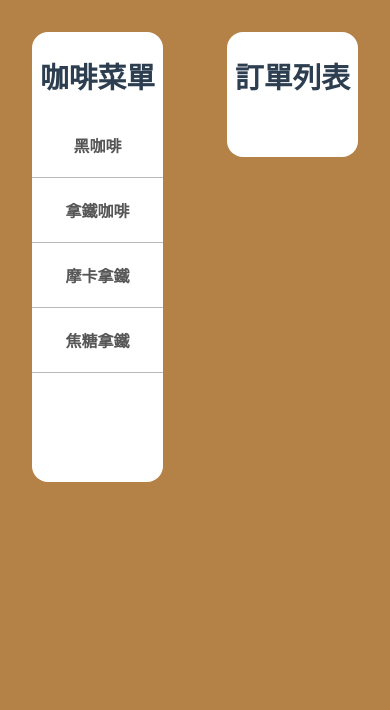
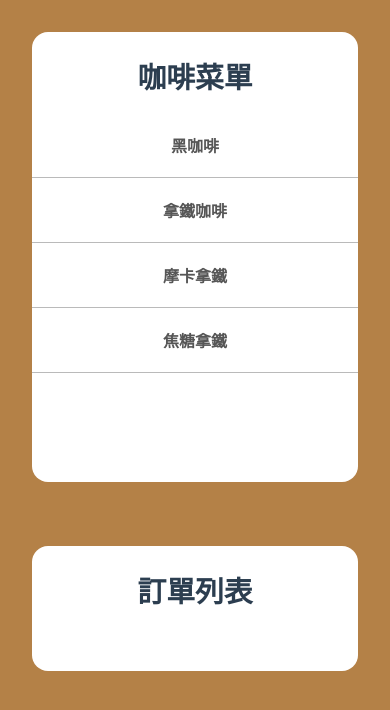
Before and after one commit to FunTonw/coffee_list, a Vue app: page /#/ in a window 390 px wide. Shown: the top 710 px of the page. Built offline with nearby package versions, Linux system fonts and the light colour scheme.

Commit message:
add: RWD

```diff
--- a/src/views/HomeView.vue
+++ b/src/views/HomeView.vue
@@ -111,6 +111,11 @@
     padding-bottom: 2rem;
     margin: 2rem;
     border-radius:1rem 1rem ;
+  }
+  @media screen and (max-width:768px) {
+    .home{
+      grid-template-columns: 1fr;
+    }
   }
   .coffee-title{
     margin-bottom: 20px;
```
